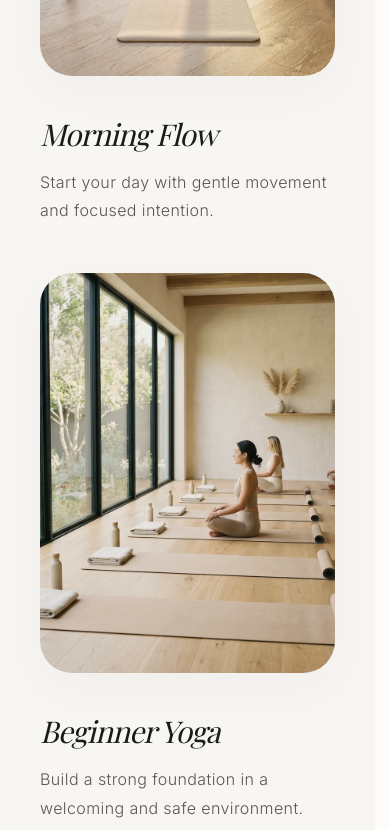
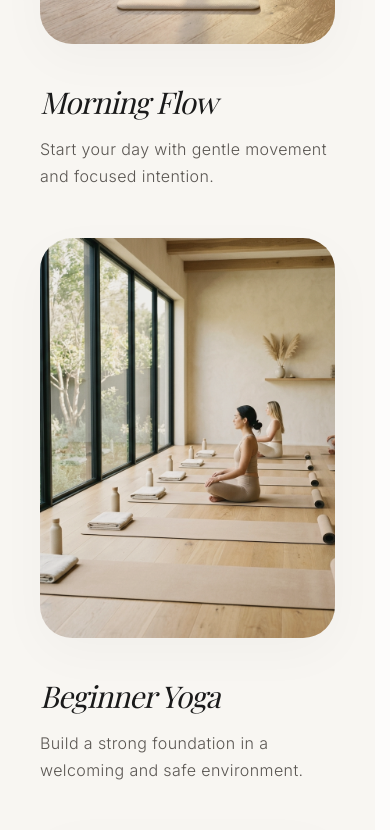
Before and after one commit to Dhyanesh369/minimalist-yoga-studio, a Next.js app: page / in a window 390 px wide. Shown: the part 4360-5190 px from the top of the page. Built offline with nearby package versions, Linux system fonts and the light colour scheme; a web font is replaced by a local one.

Commit message:
Ultimate mobile fix: Overrode system dark mode preferences to maintain ivory theme and refined card/typography scaling for small screens.

```diff
--- a/app/globals.css
+++ b/app/globals.css
@@ -15,6 +15,16 @@
 
   --radius-studio: 32px;
   --ease-studio: cubic-bezier(0.22, 1, 0.36, 1);
+}
+
+@media (prefers-color-scheme: dark) {
+  :root {
+    --color-background: #FDFCFB !important;
+    --color-foreground: #1A1A1A !important;
+    --color-secondary-bg: #F8F6F2 !important;
+    --color-muted-text: #5A5652 !important;
+    --color-border-studio: #E5DED3 !important;
+  }
 }
 
 @layer base {
@@ -91,18 +101,19 @@
     line-height: 1.1;
   }
 
-  h1 { font-size: clamp(42px, 7vw, 84px); }
-  h2 { font-size: clamp(34px, 5.5vw, 68px); }
-  h3 { font-size: clamp(26px, 4.5vw, 42px); }
+  h1 { font-size: clamp(38px, 8vw, 84px); }
+  h2 { font-size: clamp(32px, 6vw, 68px); }
+  h3 { font-size: clamp(24px, 5vw, 42px); }
 
   section {
-    @apply py-16 md:py-24 lg:py-36 px-4 md:px-8 lg:px-12;
+    @apply py-12 md:py-24 lg:py-36 px-4 md:px-8 lg:px-12;
   }
 
   p {
     @apply text-muted-text max-w-[65ch];
+    color: #5A5652 !important;
     font-size: clamp(16px, 4vw, 18px);
-    line-height: 1.8;
+    line-height: 1.7;
     letter-spacing: 0.015em;
   }
 
```
